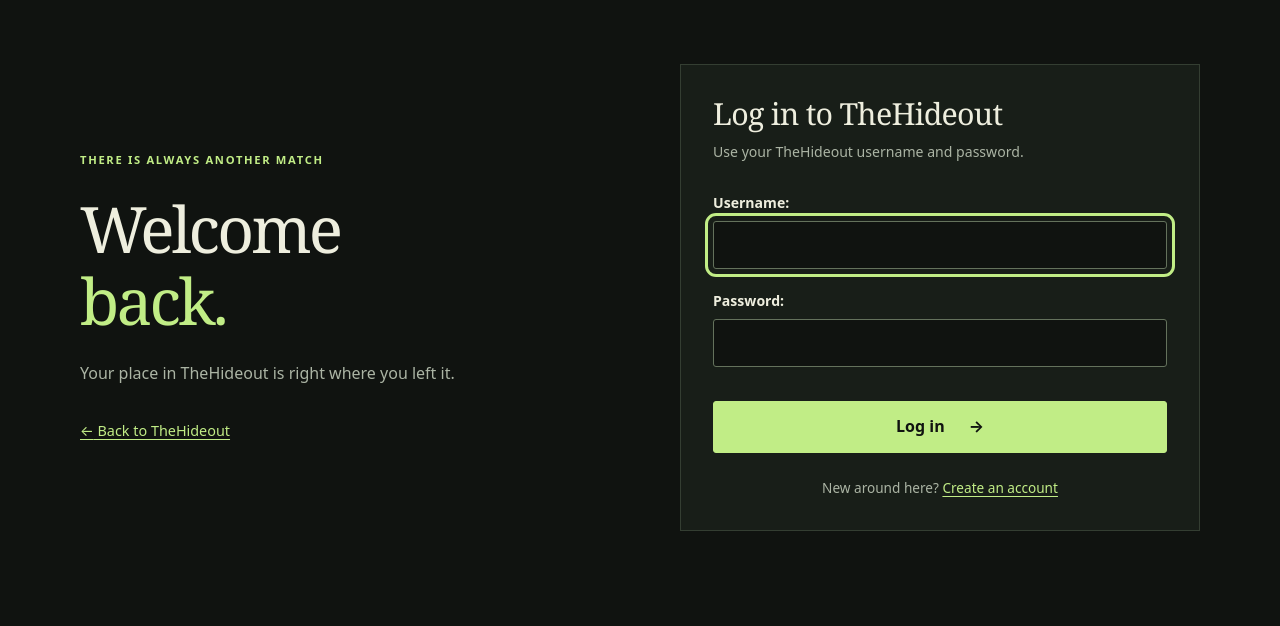
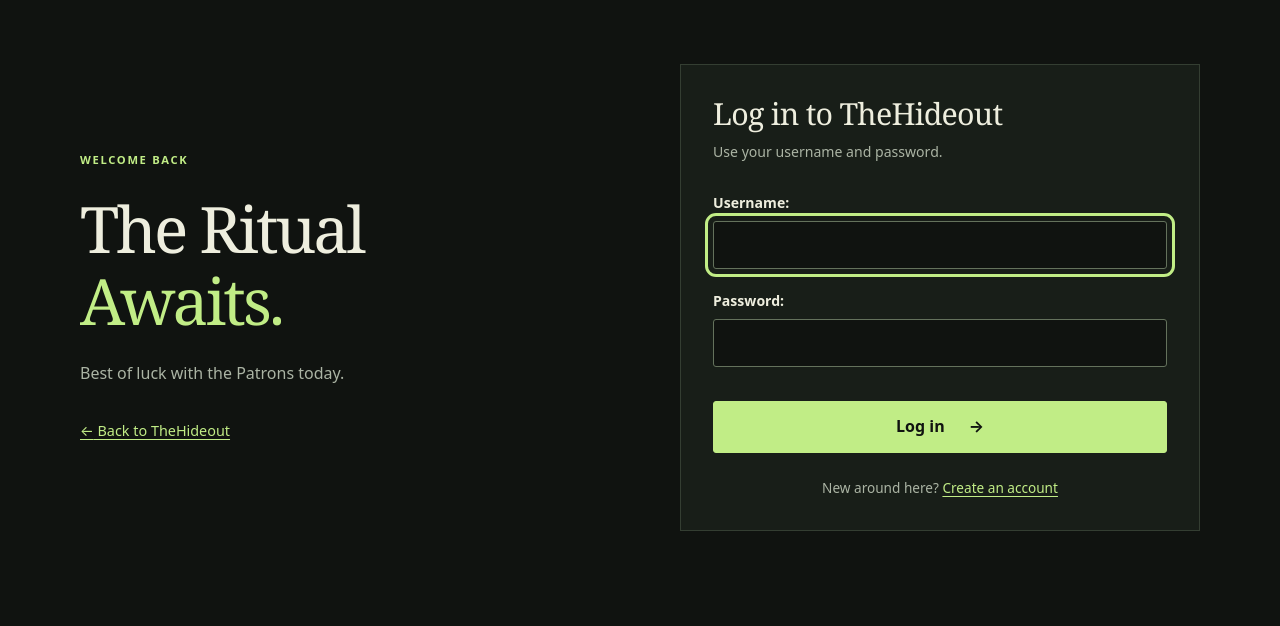
Before and after one commit to Ericsal04/TheHideout, a Django app: page /accounts/login/ in a window 1280 px wide. Shown: the part 91-717 px from the top of the page. Run offline with Django 5.2, Linux system fonts and the light colour scheme.

Commit message:
login.html changes

```diff
--- a/trial/testApp/templates/testApp/login.html
+++ b/trial/testApp/templates/testApp/login.html
@@ -5,14 +5,14 @@
 {% block content %}
 <section class="auth-layout" aria-labelledby="auth-title">
     <div class="auth-intro">
-        <p class="eyebrow">There is always another match</p>
-        <h1>Welcome<br><span>back.</span></h1>
-        <p class="muted">Your place in TheHideout is right where you left it.</p>
+        <p class="eyebrow">Welcome back</p>
+        <h1>The Ritual<br><span>Awaits.</span></h1>
+        <p class="muted">Best of luck with the Patrons today.</p>
         <a class="text-link" href="{% url 'home' %}"><span aria-hidden="true">&larr;</span> Back to TheHideout</a>
     </div>
     <div class="auth-card">
         <h2 id="auth-title">Log in to TheHideout</h2>
-        <p class="muted">Use your TheHideout username and password.</p>
+        <p class="muted">Use your username and password.</p>
         <form class="auth-form" method="post" action="{% url 'login' %}">
             {% csrf_token %}
             {% include 'testApp/form_fields.html' %}
```
